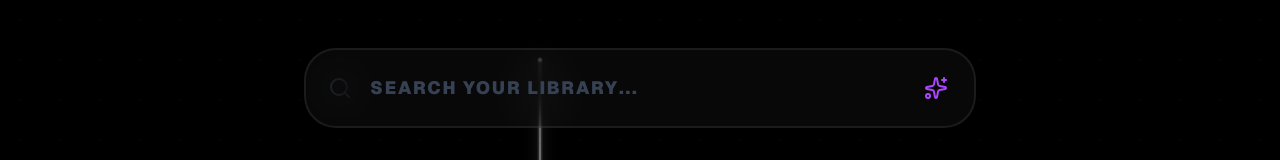
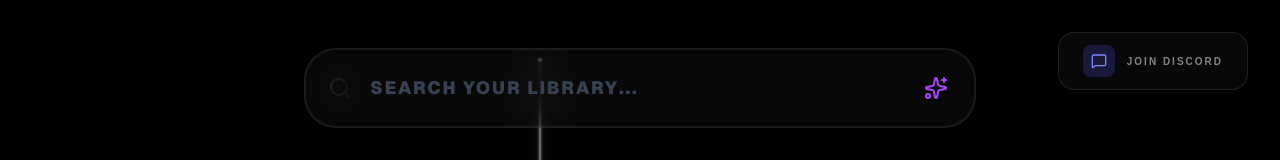
Before and after one commit to devsayed2602/lua-forge, a Next.js app: page / in a window 1280 px wide. Shown: the top 160 px of the page. Built offline with nearby package versions, Linux system fonts and the light colour scheme; no server answers.

Commit message:
Add floating Discord button in top right corner

```diff
--- a/src/app/page.tsx
+++ b/src/app/page.tsx
@@ -613,6 +613,27 @@
         )}
       </AnimatePresence>
 
+      <AnimatePresence>
+        {!siteStatus.maintenanceMode && (
+          <motion.a
+            href="https://discord.gg/QNhMzXD3BJ"
+            target="_blank"
+            rel="noopener noreferrer"
+            initial={{ x: 100, opacity: 0 }}
+            animate={{ x: 0, opacity: 1 }}
+            whileHover={{ scale: 1.05, y: -2 }}
+            whileTap={{ scale: 0.95 }}
+            className="fixed top-8 right-8 z-[100] flex items-center gap-3 px-6 py-3 rounded-2xl bg-white/[0.03] backdrop-blur-xl border border-white/10 hover:border-indigo-500/50 hover:bg-indigo-500/10 transition-all duration-300 group shadow-[0_20px_50px_rgba(0,0,0,0.3)]"
+          >
+            <div className="p-2 rounded-lg bg-indigo-500/20 group-hover:bg-indigo-500 text-indigo-400 group-hover:text-white transition-all duration-300">
+              <MessageSquare className="w-4 h-4" />
+            </div>
+            <span className="text-[10px] font-black uppercase tracking-[0.2em] text-white/50 group-hover:text-white transition-colors">Join Discord</span>
+            <div className="absolute inset-0 border border-indigo-500/0 group-hover:border-indigo-500/20 rounded-2xl transition-all duration-500 blur-sm pointer-events-none" />
+          </motion.a>
+        )}
+      </AnimatePresence>
+
       <main className={`relative z-10 min-h-screen bg-transparent text-[#e0e0e0] flex flex-col items-center p-4 md:p-12 font-sans selection:bg-purple-500/30 ${siteStatus.bannerEnabled && siteStatus.bannerMessage && !siteStatus.maintenanceMode ? 'pt-16 md:pt-20' : ''}`}>
       <div className="w-full max-w-6xl flex flex-col gap-10">
 
```
